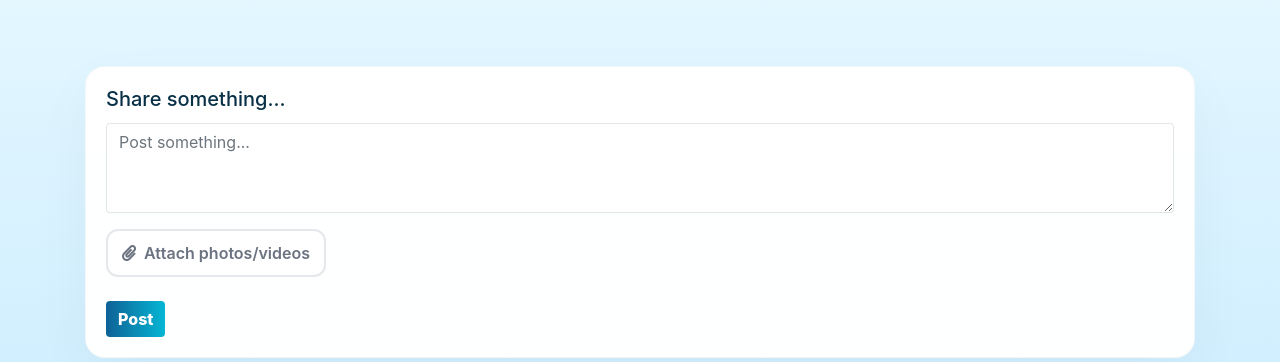
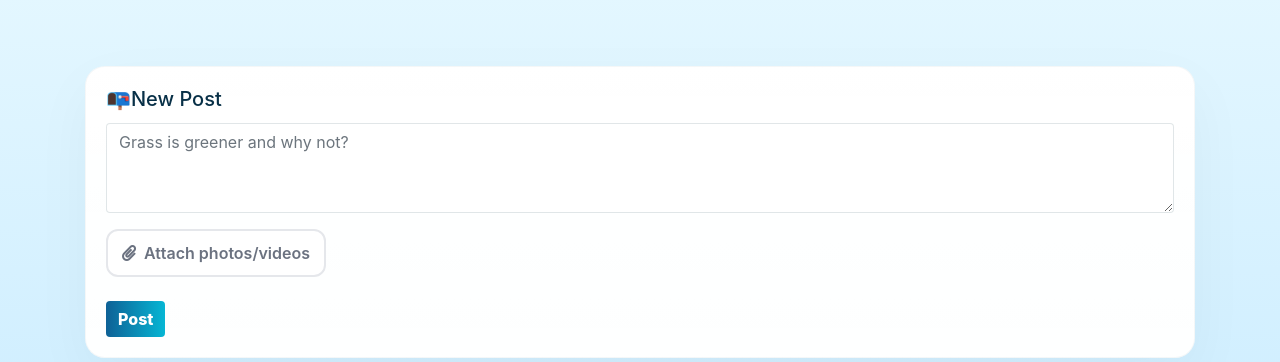
Before and after one commit to mahmudurrahman-beep/network, a Django app: template network/templates/network/following.html in a window 1280 px wide. Shown: the part 64-426 px from the top of the page. Run offline with Django 3.2, Linux system fonts and the light colour scheme; the template is opened without the code that fills it, so the values that code supplies are empty; a user stored in the database is signed in; data comes from the database, SQL or seed files in the repository; parts of the project's set-up code (start-up, migrations or seed data) failed here and were passed over; some libraries are stand-ins or nearby versions.

Commit message:
Update following.html

```diff
--- a/network/templates/network/following.html
+++ b/network/templates/network/following.html
@@ -84,15 +84,16 @@
   {% if user.is_authenticated %}
     <div class="card mb-4 shadow-sm post-composer">
       <div class="card-body">
-        <h5 class="card-title">Share something...</h5>
+        <h5 class="card-title">📭New Post</h5>
 
         <form id="new-post-form" enctype="multipart/form-data">
           {% csrf_token %}
 
+          <!-- FIXED: Added js-mention-input class -->
           <textarea name="content"
-                    class="form-control mb-3"
+                    class="form-control mb-3 js-mention-input" data-mention-scope="global"
                     rows="3"
-                    placeholder="Post something..."
+                    placeholder="Grass is greener and why not?"
                     required></textarea>
 
           <!-- Attach Button -->
```
